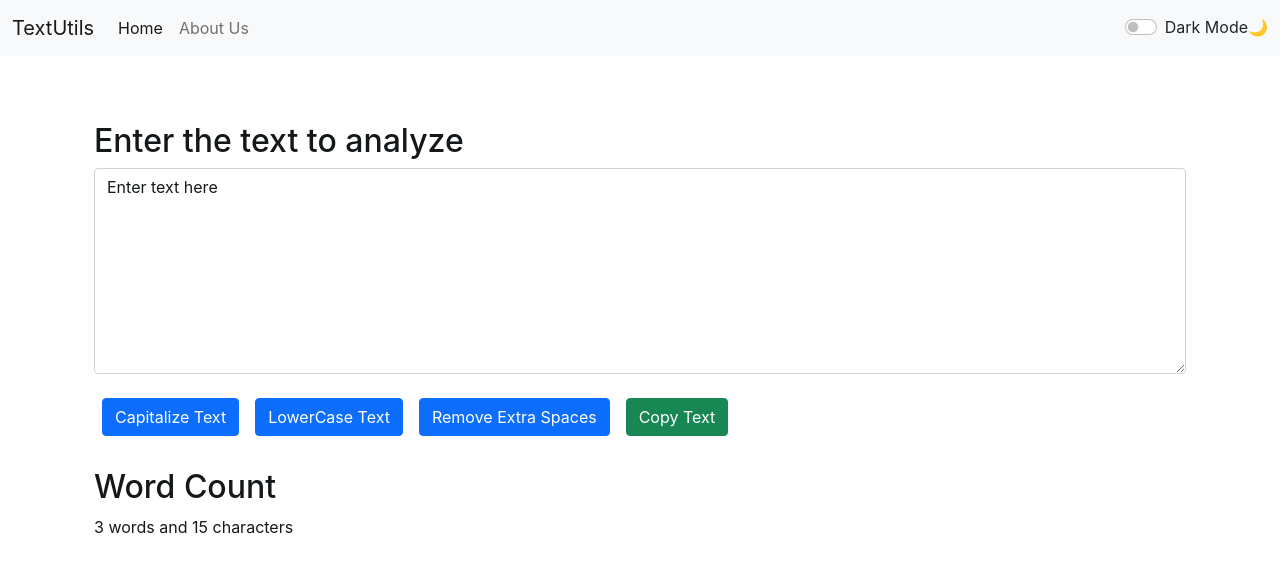
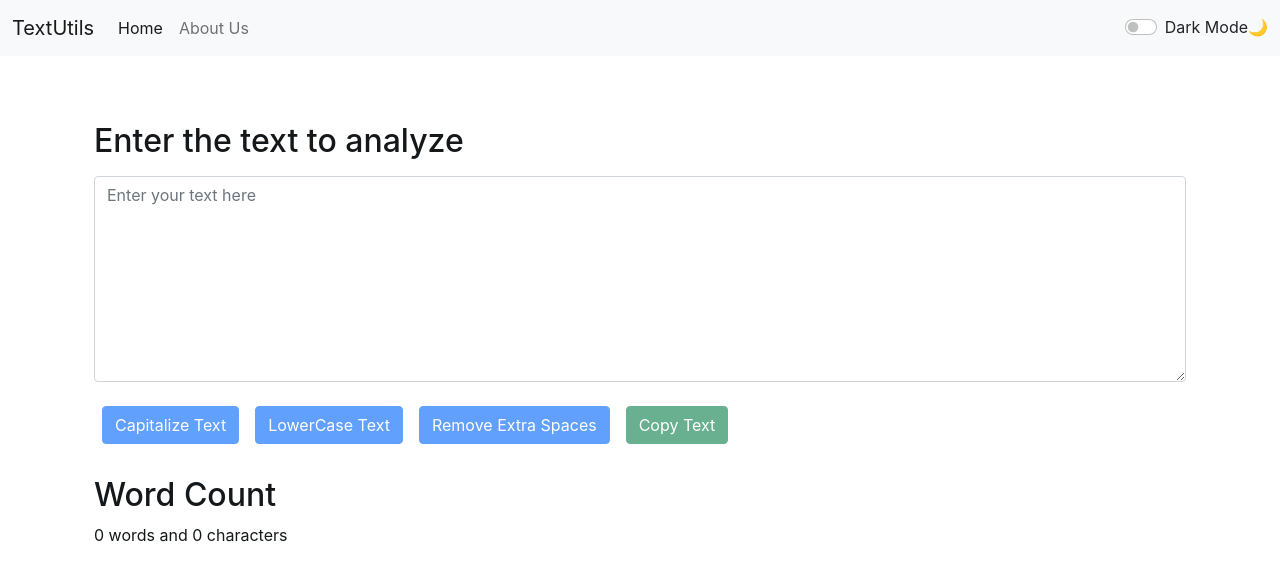
Before and after one commit to SidharthMishra-07/TextUtilities, a React (Create React App) app: page / in a window 1280 px wide. Shown: the top 580 px of the page. Built offline with nearby package versions, Linux system fonts and the light colour scheme.

Commit message:
Changes Added

```diff
--- a/src/App.js
+++ b/src/App.js
@@ -29,7 +29,7 @@ function App() {
     if(Mode === 'light'){
       setMode('dark');
       document.body.style.backgroundColor='#15181a';
-      document.title = "TextUtils-Dark Mode";
+      // document.title = "TextUtils-Dark Mode";
     }
     else{
       setMode('light');
--- a/src/Components/TextForm.js
+++ b/src/Components/TextForm.js
@@ -11,9 +11,7 @@ export default function TextForm(props) {
         props.showAlert("Converted to lowercase","success");
     }
     const handleCopy =()=>{
-        var text = document.getElementById("myText");
-        text.select();
-        navigator.clipboard.writeText(text.value);
+        navigator.clipboard.writeText(text);
         props.showAlert("Text copied to clipboard","success");
     }
     const handleExtraSpaces =()=>{
@@ -27,22 +25,22 @@ export default function TextForm(props) {
     }
     //Here text is a variable having deafult text as 'Enter text here'
     //setText is an updation variable ie; if i want update text....I'll type setText = "Text changed to this"
-    const [text, setText] = useState('Enter text here');
+    const [text, setText] = useState('');
     return (
         <>
         <div className="container" style={{color: props.mode==='dark'?'white':'#15181a'}}>
-            <h2>{props.heading}</h2>
+            <h2 className="mb-3">{props.heading}</h2>
             <div className="mb-3">
-                <textarea value = {text} onChange={handleOnchange} style={{backgroundColor: props.mode==='dark'?'#15181a':'white', color: props.mode==='dark'?'white':'#15181a'}} className="form-control" id="myText" rows="8"></textarea>
+                <textarea value = {text} onChange={handleOnchange} style={{backgroundColor: props.mode==='dark'?'#15181a':'white', color: props.mode==='dark'?'white':'#15181a'}} className="form-control" id="myText" rows="8" placeholder="Enter your text here"></textarea>
             </div>
-            <button className="btn btn-primary mx-2 my-2" onClick={handleUppercase}>Capitalize Text</button>
-            <button className="btn btn-primary mx-2 my-2" onClick={handleLowercase}>LowerCase Text</button>
-            <button className="btn btn-primary mx-2 my-2" onClick={handleExtraSpaces}>Remove Extra Spaces</button>
-            <button className="btn btn-success mx-2 my-2" onClick={handleCopy}>Copy Text</button>
+            <button disabled={text.length===0} className="btn btn-primary mx-2 my-2" onClick={handleUppercase}>Capitalize Text</button>
+            <button disabled={text.length===0} className="btn btn-primary mx-2 my-2" onClick={handleLowercase}>LowerCase Text</button>
+            <button disabled={text.length===0} className="btn btn-primary mx-2 my-2" onClick={handleExtraSpaces}>Remove Extra Spaces</button>
+            <button disabled={text.length===0} className="btn btn-success mx-2 my-2" onClick={handleCopy}>Copy Text</button>
         </div>
         <div className="container my-4" style={{color: props.mode==='dark'?'white':'#15181a'}}>
             <h2>Word Count </h2>
-            <p>{text.split(' ').filter(function(n){return n!==''}).length} words and {text.length} characters</p>
+            <p>{text.split(/\s+/).filter(function(n){return n!==''}).length} words and {text.length} characters</p>
 
         </div>
         </>
--- a/src/index.css
+++ b/src/index.css
@@ -11,3 +11,6 @@ code {
   font-family: source-code-pro, Menlo, Monaco, Consolas, 'Courier New',
     monospace;
 }
+.accordion-button::after{
+  filter: invert(1);
+}
```
